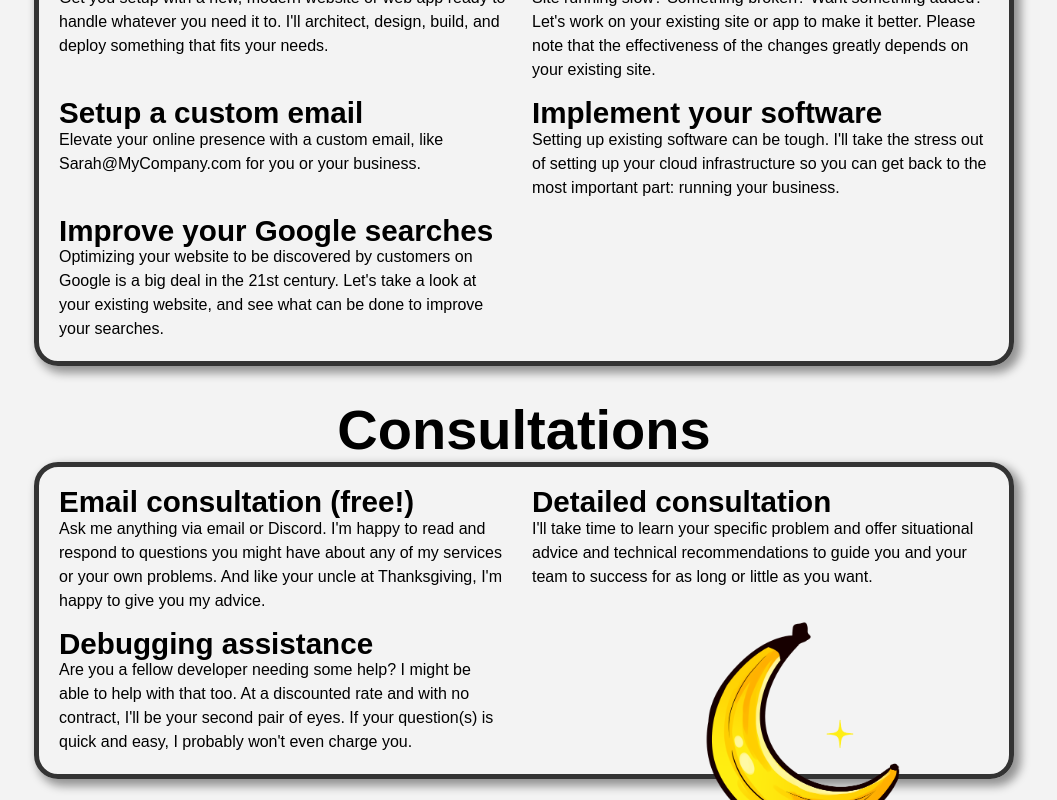
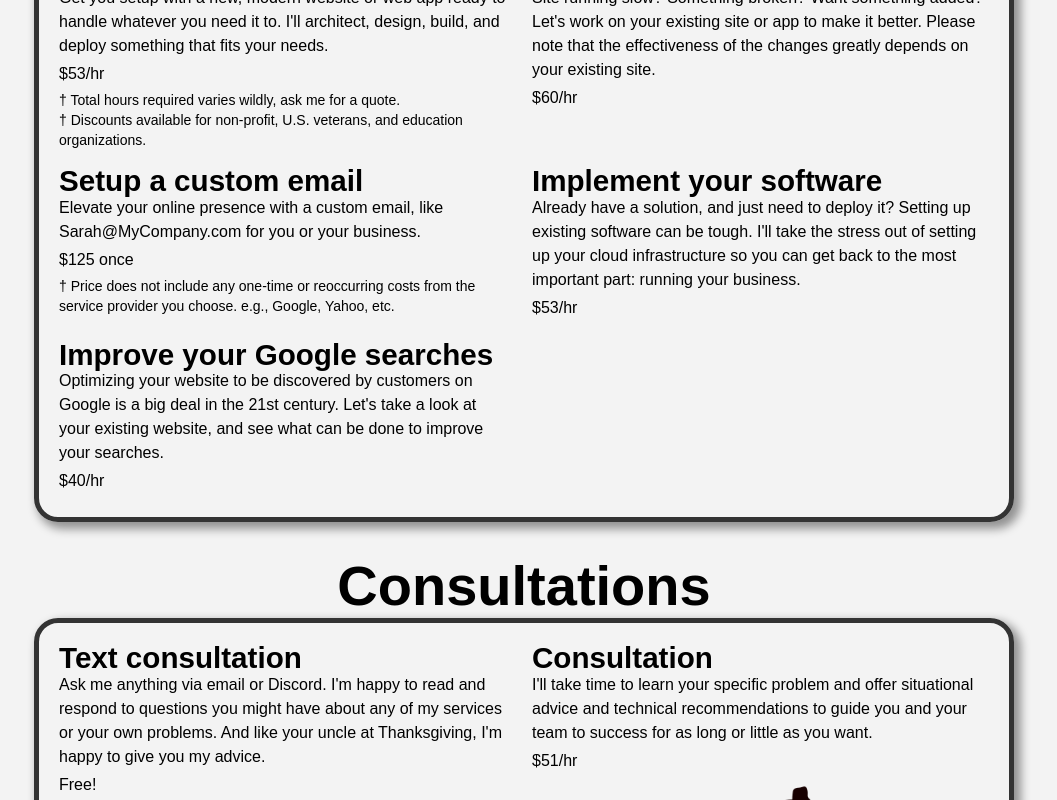
Before and after one commit to bananabrann/old-bananabrann.dev, a Next.js app: page / in a window 1280 px wide. Shown: the part 1800-2600 px from the top of the page, without its empty margins (116-1173 px from the left). Built offline with nearby package versions, Linux system fonts and the light colour scheme; a web font is replaced by a local one.

Commit message:
Add simple pricing and notes

```diff
--- a/pages/index.tsx
+++ b/pages/index.tsx
@@ -45,26 +45,34 @@ export default function Home() {
         <div>
           <h3>{`Create a new website`}</h3>
           <p>{`Get you setup with a new, modern website or web app ready to handle whatever you need it to. I'll architect, design, build, and deploy something that fits your needs.`}</p>
+          <p className="my-1">{`$53/hr`}</p>
+          <p className="text-sm">{`† Total hours required varies wildly, ask me for a quote.`}</p>
+          <p className="text-sm">{`† Discounts available for non-profit, U.S. veterans, and education organizations.`}</p>
         </div>
 
         <div>
           <h3>{`Work on existing site`}</h3>
           <p>{`Site running slow? Something broken? Want something added? Let's work on your existing site or app to make it better. Please note that the effectiveness of the changes greatly depends on your existing site.`}</p>
+          <p className="my-1">{`$60/hr`}</p>
         </div>
 
         <div>
           <h3>{`Setup a custom email`}</h3>
           <p>{`Elevate your online presence with a custom email, like Sarah@MyCompany.com for you or your business.`}</p>
+          <p className="my-1">{`$125 once`}</p>
+          <p className="text-sm">{`† Price does not include any one-time or reoccurring costs from the service provider you choose. e.g., Google, Yahoo, etc.`}</p>
         </div>
 
         <div>
           <h3>{`Implement your software`}</h3>
-          <p>{`Setting up existing software can be tough. I'll take the stress out of setting up your cloud infrastructure so you can get back to the most important part: running your business.`}</p>
+          <p>{`Already have a solution, and just need to deploy it? Setting up existing software can be tough. I'll take the stress out of setting up your cloud infrastructure so you can get back to the most important part: running your business.`}</p>
+          <p className="my-1">{`$53/hr`}</p>
         </div>
 
         <div>
           <h3>{`Improve your Google searches`}</h3>
           <p>{`Optimizing your website to be discovered by customers on Google is a big deal in the 21st century. Let's take a look at your existing website, and see what can be done to improve your searches.`}</p>
+          <p className="my-1">{`$40/hr`}</p>
         </div>
       </ContentBlockOutline>
 
@@ -72,18 +80,20 @@ export default function Home() {
 
       <ContentBlockOutline title="Consultations">
         <div>
-          <h3>{`Email consultation (free!)`}</h3>
+          <h3>{`Text consultation`}</h3>
           <p>{`Ask me anything via email or Discord. I'm happy to read and respond to questions you might have about any of my services or your own problems. And like your uncle at Thanksgiving, I'm happy to give you my advice.`}</p>
+          <p className="my-1">{`Free!`}</p>
         </div>
 
         <div>
-          <h3>{`Detailed consultation`}</h3>
+          <h3>{`Consultation`}</h3>
           <p>{`I'll take time to learn your specific problem and offer situational advice and technical recommendations to guide you and your team to success for as long or little as you want.`}</p>
+          <p className="my-1">{`$51/hr`}</p>
         </div>
 
         <div>
-          <h3>{`Debugging assistance`}</h3>
-          <p>{`Are you a fellow developer needing some help? I might be able to help with that too. At a discounted rate and with no contract, I'll be your second pair of eyes. If your question(s) is quick and easy, I probably won't even charge you.`}</p>
+          <h3>{`IT/tech support`}</h3>
+          <p>{`I do not offer an IT support service right now. Support for websites I created is included, and other support-like work will be considered a consultation.`}</p>
         </div>
       </ContentBlockOutline>
 
```
